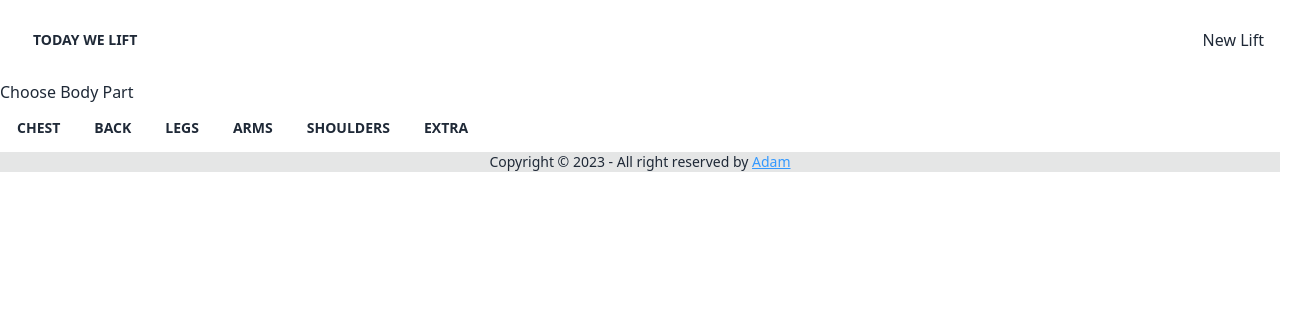
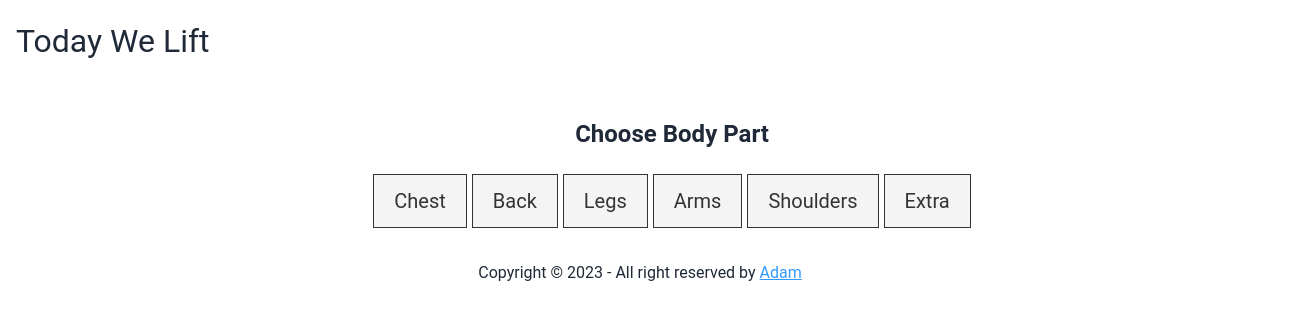
Before and after one commit to ajh0050/today-we-lift, a Next.js app: page / in a window 1280 px wide. Shown: the top 320 px of the page, 1312 px wide, since content can reach past the window. Built offline with nearby package versions, Linux system fonts and the light colour scheme.

Commit message:
Add css modules and style the whole app

```diff
--- a/package.json
+++ b/package.json
@@ -21,6 +21,7 @@
     "typescript": "5.0.4"
   },
   "devDependencies": {
+    "@tailwindcss/typography": "^0.5.9",
     "autoprefixer": "^10.4.14",
     "postcss": "^8.4.22",
     "tailwindcss": "^3.3.1"
--- a/pages/index.jsx
+++ b/pages/index.jsx
@@ -1,6 +1,7 @@
 import React, { useState, useEffect } from 'react'
 import workouts from '../data/workouts'
 import Workout from '../src/components/Workout'
+import ChooseBodyPart from '../src/components/ChooseBodyPart'
 
 export default function Home() {
   const [bodyPart, setBodyPart] = useState(null)
@@ -10,7 +11,6 @@ export default function Home() {
     if (bodyPart) {
       getRandomWorkout();
     }
-    console.log('workout', workout)
   }, [bodyPart])
 
 
@@ -31,19 +31,11 @@ export default function Home() {
   }
 
   return (
-    <>
-      {!bodyPart ? <div>
-        <h1>Choose Body Part</h1>
-        <button className="btn btn-ghost normal-case text-xl" id="chest" onClick={handleBodyPart}>Chest</button>
-        <button className="btn btn-ghost normal-case text-xl" id="back" onClick={handleBodyPart}>Back</button>
-        <button className="btn btn-ghost normal-case text-xl" id="legs" onClick={handleBodyPart}>Legs</button>
-        <button className="btn btn-ghost normal-case text-xl" id="arms" onClick={handleBodyPart}>Arms</button>
-        <button className="btn btn-ghost normal-case text-xl" id="shoulders" onClick={handleBodyPart}>Shoulders</button>
-        <button className="btn btn-ghost normal-case text-xl" id="extra" onClick={handleBodyPart}>Extra</button>
-      </div> : <button onClick={resetBodyPart}>choose body part comonent</button>}
+    <div className="m-8 container" >
+      {!bodyPart ? <ChooseBodyPart handleBodyPart={handleBodyPart} /> : <button onClick={resetBodyPart}>choose body part comonent</button>}
 
       {workout.title && <Workout workout={workout} />}
-    </>
+    </div>
 
   )
 }
--- a/src/components/ChooseBodyPart.js
+++ b/src/components/ChooseBodyPart.js
@@ -1,21 +1,18 @@
 import React from 'react';
+import styles from './ChooseBodyPart.module.css';
 
-const ChooseBodyPart = () => {
-    const [bodyPart, setBodyPart] = useState('');
-
-    const handleBodyPart = (e) => {
-        setBodyPart(e.target.id);
-    }
-
+const ChooseBodyPart = (props) => {
     return (
-        <div>
-            <h1>Choose Body Part</h1>
-            <button className="btn btn-ghost normal-case text-xl" id="chest" onClick={(e) = handleBodyPart()}>Chest</button>
-            <button className="btn btn-ghost normal-case text-xl" id="back" onClick={(e) = handleBodyPart()}>Back</button>
-            <button className="btn btn-ghost normal-case text-xl" id="legs" onClick={(e) = handleBodyPart()}>Legs</button>
-            <button className="btn btn-ghost normal-case text-xl" id="arms" onClick={(e) = handleBodyPart()}>Arms</button>
-            <button className="btn btn-ghost normal-case text-xl" id="shoulders" onClick={(e) = handleBodyPart()}>Shoulders</button>
-            <button className="btn btn-ghost normal-case text-xl" id="extra" onClick={(e) = handleBodyPart()}>Extra</button>
+        <div className={styles.ChooseBodyPartContainer}>
+            <p className={styles.label}>Choose Body Part</p>
+            <div className={styles.buttonContainer}>
+                <button className={styles.button} id="chest" onClick={props.handleBodyPart}>Chest</button>
+                <button className={styles.button} id="back" onClick={props.handleBodyPart}>Back</button>
+                <button className={styles.button} id="legs" onClick={props.handleBodyPart}>Legs</button>
+                <button className={styles.button} id="arms" onClick={props.handleBodyPart}>Arms</button>
+                <button className={styles.button} id="shoulders" onClick={props.handleBodyPart}>Shoulders</button>
+                <button className={styles.button} id="extra" onClick={props.handleBodyPart}>Extra</button>
+            </div>
         </div>
     );
 }
--- /dev/null
+++ b/src/components/ChooseBodyPart.module.css
@@ -0,0 +1,36 @@
+/* ChooseBodyPart.module.css */
+.ChooseBodyPartContainer {
+    display: flex;
+    flex-direction: column;
+    align-items: center;
+  }
+
+  .label {
+    font-size: 1.5rem;
+    font-weight: bold;
+    margin-bottom: 20px;
+  }
+
+  .buttonContainer {
+    display: flex;
+    flex-direction: row;
+    gap: 5px;
+    overflow-x: auto;
+  }
+
+  .button {
+    font-size: 1.25rem;
+    font-weight: normal;
+    text-transform: none;
+    background-color: #f4f4f4;
+    border: 1px solid #333;
+    color: #333;
+    padding: 10px 20px;
+    cursor: pointer;
+    transition: background-color 0.3s, color 0.3s;
+  }
+
+  .button:hover {
+    background-color: #333;
+    color: #fff;
+  }
--- a/src/components/Header.js
+++ b/src/components/Header.js
@@ -12,15 +12,15 @@ const Header = () => {
     return (
         <header className="navbar bg-base-100" style={containerStyle}>
             <div className="navbar-start">
-                <a className="btn btn-ghost normal-case text-xl">Today We Lift</a>
+                <a className="btn btn-ghost normal-case text-3xl" style={{fontSize:'2rem'}}>Today We Lift</a>
             </div>
-            <div className="navbar-end">
+            {/* <div className="navbar-end">
                 <button
                     className="bg-blue-500 text-white px-4 py-2 rounded hover:bg-blue-600"
                 >
                     New Lift
                 </button>
-            </div>
+            </div> */}
         </header>
     );
 }
--- /dev/null
+++ b/src/components/Workout.module.css
@@ -0,0 +1,98 @@
+/* Component Container */
+.componentContainer {
+    max-width: 1200px;
+    margin: 0 auto;
+    padding: 20px;
+}
+
+/* Title */
+.title {
+    font-size: 2rem;
+    font-weight: bold;
+    text-align: center;
+    margin-bottom: 20px;
+}
+
+/* Workout Notes */
+.workoutNotes {
+    font-size: 1.2rem;
+    font-weight: normal;
+    margin-bottom: 20px;
+}
+
+/* Card */
+.card {
+    background-color: #f4f4f4;
+    padding: 20px;
+    margin-bottom: 20px;
+    border-radius: 5px;
+    display: flex;
+    flex-direction: column;
+    align-items: center;
+}
+
+/* Exercise Title */
+.exerciseTitle {
+    font-size: 1.5rem;
+    font-weight: bold;
+    margin-bottom: 10px;
+}
+
+/* Exercise Notes */
+.exerciseNotes {
+    font-size: 1.2rem;
+    font-weight: normal;
+    margin-bottom: 10px;
+}
+
+/* Reps */
+.reps {
+    font-size: 1.2rem;
+    font-weight: normal;
+    margin-bottom: 10px;
+}
+
+/* Media Queries for Responsiveness */
+@media (max-width: 768px) {
+    .title {
+        font-size: 1.5rem;
+    }
+
+    .workoutNotes {
+        font-size: 1rem;
+    }
+
+    .exerciseTitle {
+        font-size: 1.3rem;
+    }
+
+    .exerciseNotes {
+        font-size: 1rem;
+    }
+
+    .reps {
+        font-size: 1rem;
+    }
+}
+
+@media (max-width: 480px) {
+    .title {
+        font-size: 1.2rem;
+    }
+
+    .workoutNotes {
+        font-size: 0.9rem;
+    }
+
+    .exerciseTitle {
+        font-size: 1.1rem;
+    }
+
+    .exerciseNotes {
+        font-size: 0.9rem;
+    }
+
+    .reps {
+        font-size: 0.9rem;
+    }
+}
--- a/styles/globals.css
+++ b/styles/globals.css
@@ -2,69 +2,7 @@
 @tailwind components;
 @tailwind utilities;
 
-:root {
-  --foreground-rgb: 0, 0, 0;
-  --background-start-rgb: 214, 219, 220;
-  --background-end-rgb: 255, 255, 255;
+body {
+  font-family: 'Roboto', sans-serif;
+  line-height: 1.6;
 }
-
-@media (prefers-color-scheme: dark) {
-  :root {
-    --foreground-rgb: 255, 255, 255;
-    --background-start-rgb: 0, 0, 0;
-    --background-end-rgb: 0, 0, 0;
-  }
-}
-
-/*
-  1. Use a more-intuitive box-sizing model.
-*/
-*, *::before, *::after {
-  box-sizing: border-box;
-}
-/*
-  2. Remove default margin
-*/
-* {
-  margin: 0;
-}
-/*
-  3. Allow percentage-based heights in the application
-*/
-html, body {
-  height: 100%;
-}
-/*
-  Typographic tweaks!
-  4. Add accessible line-height
-  5. Improve text rendering
-*/
-body {
-  line-height: 1.5;
-  -webkit-font-smoothing: antialiased;
-}
-/*
-  6. Improve media defaults
-*/
-img, picture, video, canvas, svg {
-  display: block;
-  max-width: 100%;
-}
-/*
-  7. Remove built-in form typography styles
-*/
-input, button, textarea, select {
-  font: inherit;
-}
-/*
-  8. Avoid text overflows
-*/
-p, h1, h2, h3, h4, h5, h6 {
-  overflow-wrap: break-word;
-}
-/*
-  9. Create a root stacking context
-*/
-#root, #__next {
-  isolation: isolate;
-}
--- a/tailwind.config.js
+++ b/tailwind.config.js
@@ -9,5 +9,5 @@ module.exports = {
     extend: {
     },
   },
-  plugins: [require("daisyui")],
+  plugins: [ require('@tailwindcss/typography'),require("daisyui")],
 }
```
Also changed, not shown: src/components/Workout.js (+50 -121 lines), 1 other file (tests, documents, lock files or other folders).
